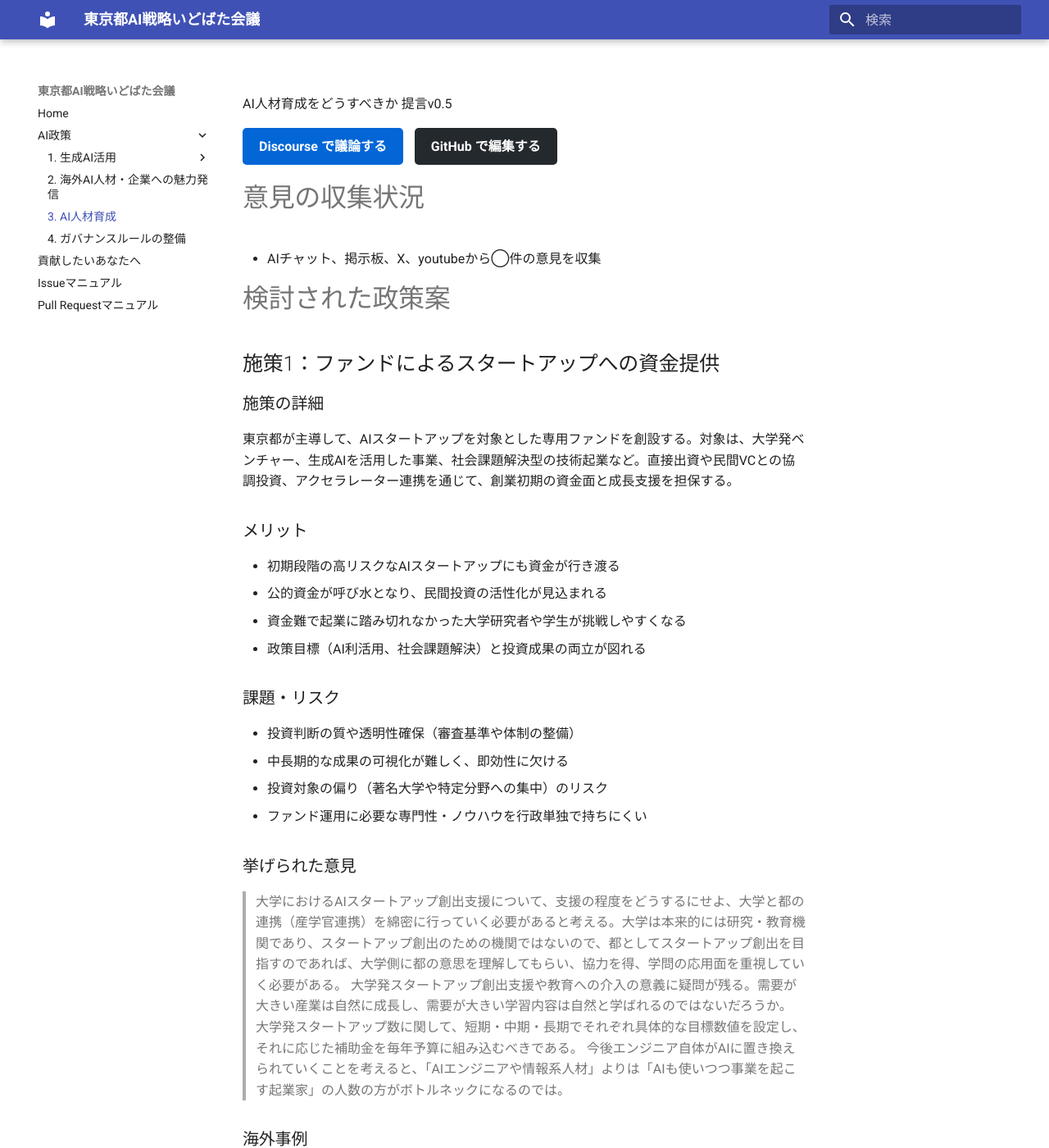
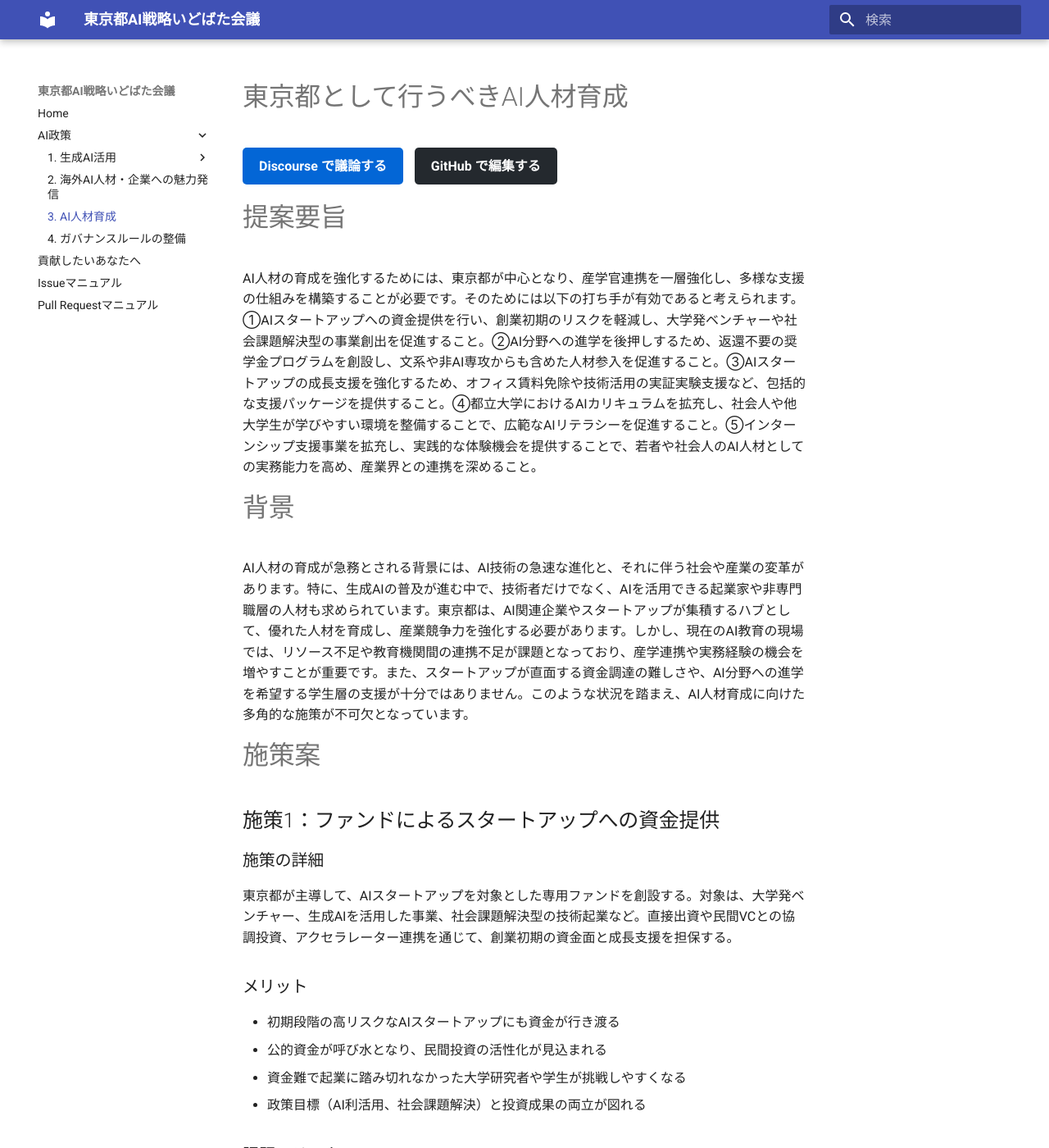
Before and after one commit to takahiroanno2024/2025_ai_idobatakaigi_output, an MkDocs documentation site: the page built from docs/3_AI人材育成.md, in a window 1280 px wide and 1400 px high. Shown: the whole window at 82% size. Built offline with MkDocs 1.6.1 and Material for MkDocs 9.7.7, drawn with Linux system fonts in a browser that asks for light colours; some of the changed text lies outside the part shown.

Commit message:
Update 3_AI人材育成.md

```diff
--- a/docs/3_AI人材育成.md
+++ b/docs/3_AI人材育成.md
@@ -1,15 +1,17 @@
-AI人材育成をどうすべきか
-提言v0.5
+# 東京都として行うべきAI人材育成
 
 <div style="margin-bottom: 20px;">
 <a href="https://large-scale-conversation-sandbox.discourse.group/t/topic/366" style="display: inline-block; padding: 10px 20px; margin-right: 10px; background-color: #0366d6; color: white; text-decoration: none; border-radius: 5px; font-weight: bold;">Discourse で議論する</a>
 <a href="https://github.com/takahiroanno2024/2025_ai_idobatakaigi_output/blob/main/docs/3_AI%E4%BA%BA%E6%9D%90%E8%82%B2%E6%88%90.md" style="display: inline-block; padding: 10px 20px; background-color: #24292e; color: white; text-decoration: none; border-radius: 5px; font-weight: bold;">GitHub で編集する</a>
 </div>
 
-# 意見の収集状況
-- AIチャット、掲示板、X、youtubeから◯件の意見を収集
+# 提案要旨
+AI人材の育成を強化するためには、東京都が中心となり、産学官連携を一層強化し、多様な支援の仕組みを構築することが必要です。そのためには以下の打ち手が有効であると考えられます。①AIスタートアップへの資金提供を行い、創業初期のリスクを軽減し、大学発ベンチャーや社会課題解決型の事業創出を促進すること。②AI分野への進学を後押しするため、返還不要の奨学金プログラムを創設し、文系や非AI専攻からも含めた人材参入を促進すること。③AIスタートアップの成長支援を強化するため、オフィス賃料免除や技術活用の実証実験支援など、包括的な支援パッケージを提供すること。④都立大学におけるAIカリキュラムを拡充し、社会人や他大学生が学びやすい環境を整備することで、広範なAIリテラシーを促進すること。⑤インターンシップ支援事業を拡充し、実践的な体験機会を提供することで、若者や社会人のAI人材としての実務能力を高め、産業界との連携を深めること。
 
-# 検討された政策案
+# 背景
+AI人材の育成が急務とされる背景には、AI技術の急速な進化と、それに伴う社会や産業の変革があります。特に、生成AIの普及が進む中で、技術者だけでなく、AIを活用できる起業家や非専門職層の人材も求められています。東京都は、AI関連企業やスタートアップが集積するハブとして、優れた人材を育成し、産業競争力を強化する必要があります。しかし、現在のAI教育の現場では、リソース不足や教育機関間の連携不足が課題となっており、産学連携や実務経験の機会を増やすことが重要です。また、スタートアップが直面する資金調達の難しさや、AI分野への進学を希望する学生層の支援が十分ではありません。このような状況を踏まえ、AI人材育成に向けた多角的な施策が不可欠となっています。
+
+# 施策案
 
 ## 施策1：ファンドによるスタートアップへの資金提供
 
@@ -240,9 +242,19 @@ AI人材育成をどうすべきか
 - 参加者には給与補助があり、現場経験を重視した育成設計。
 
 
-
-
-
 # その他の意見
 - 東大松尾研の松尾先生が最初にやったのは、日本のいろんな現場をみて回って課題を確認したそうなんですね。で、生成AIは手段ですので、先の例を参考にして…あらゆる領域での課題を洗い出して共有していく…という形がどこかにあった方が良いと思うのです（それもオープンな形で）。都でのやり方を、都 → 区／市 → 町、と身近な自分事として扱いやすい範囲で、マトリョーシカみたいに落とし込めば、参画できる人が増える様な。
 - 未だにAIを使う人・使わない人の乖離は大きく、使わない人が触れないままだとこれからのAI時代には以前のデジタルデバイド以上の格差や分断が発生しそうで、つかわない人に無理にでも触れさせるきっかけとなるような導入路が必要な気もします。
+
+# 補足情報
+## 検討の進め方
+- AIチャット、X、youtubeにて幅広く意見を収集
+- Discourseを用いて作成した掲示板にて有識者が議論を実施
+- githubにて提言を作成し、pullrequestを用いて参加者が提言の修正を提案することで提言をブラッシュアップ
+- mkdocsで最新版の提言を表示
+## 参考URL
+- 有識者による議論を行った掲示板：https://large-scale-conversation-sandbox.discourse.group/t/topic/75/50
+- AIチャット、掲示板、X、youtubeから収集した意見の取りまとめ：https://delib.takahiroanno.com/projects/67bdc8e71e9569d867825f3b/overall
+
+## 貢献してくれた人
+- 追記予定
```
